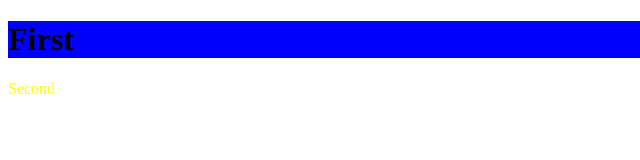
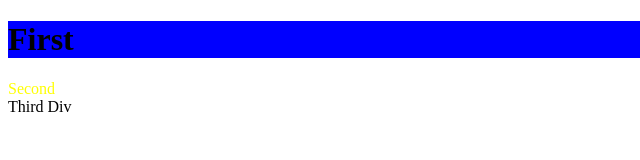
Before and after one commit to Yogesh-160/Sigma_wev_dev, a plain HTML site: page Sigma Web Dev Course/Video #9/index.html in a window 1280 px wide. Shown: the full height of the page, 0-640 px from the left. Drawn offline with Linux system fonts and the light colour scheme.

Commit message:
Updating source code

```diff
--- a/Sigma Web Dev Course/Video #9/index.html
+++ b/Sigma Web Dev Course/Video #9/index.html
@@ -9,5 +9,6 @@
 <body>
     <h1 class="first">First</h1>
     <div id="Firstdiv">Second</div>
+    <div>Third Div</div>
 </body>
 </html>
```
